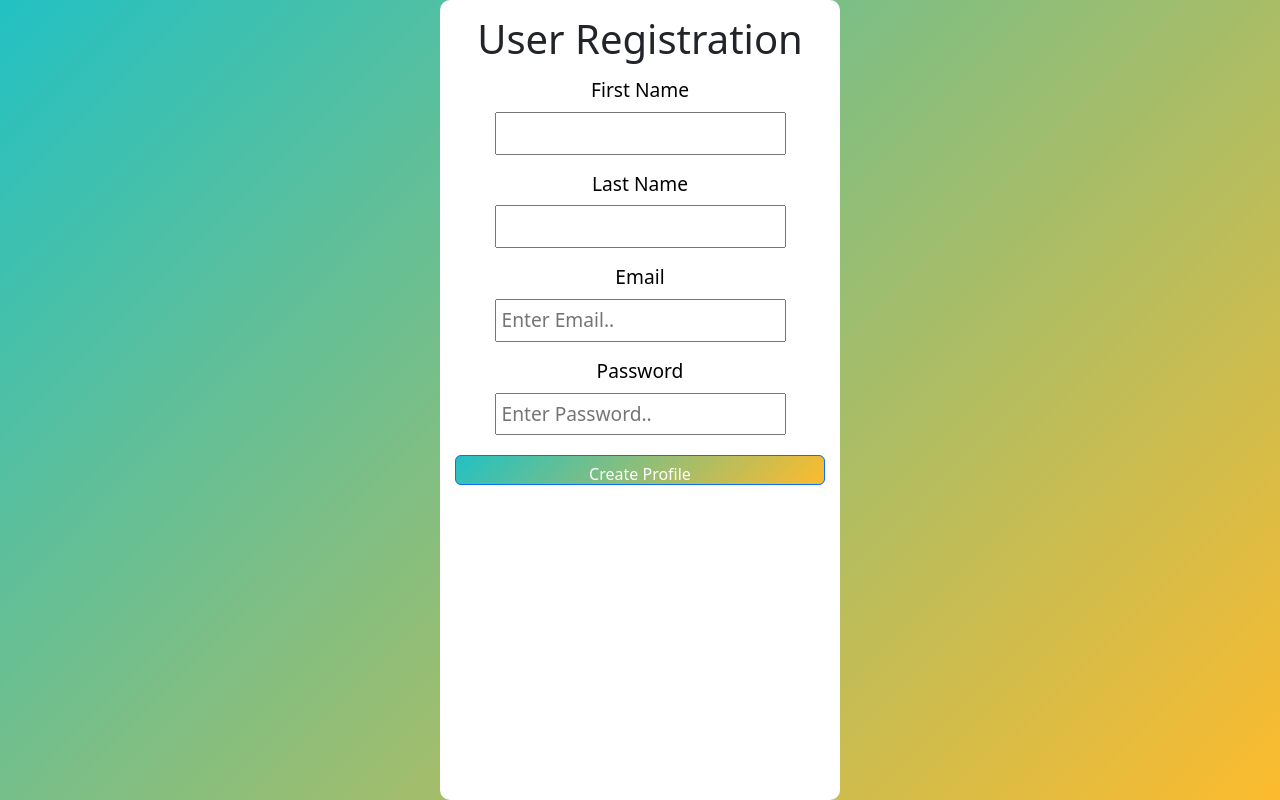
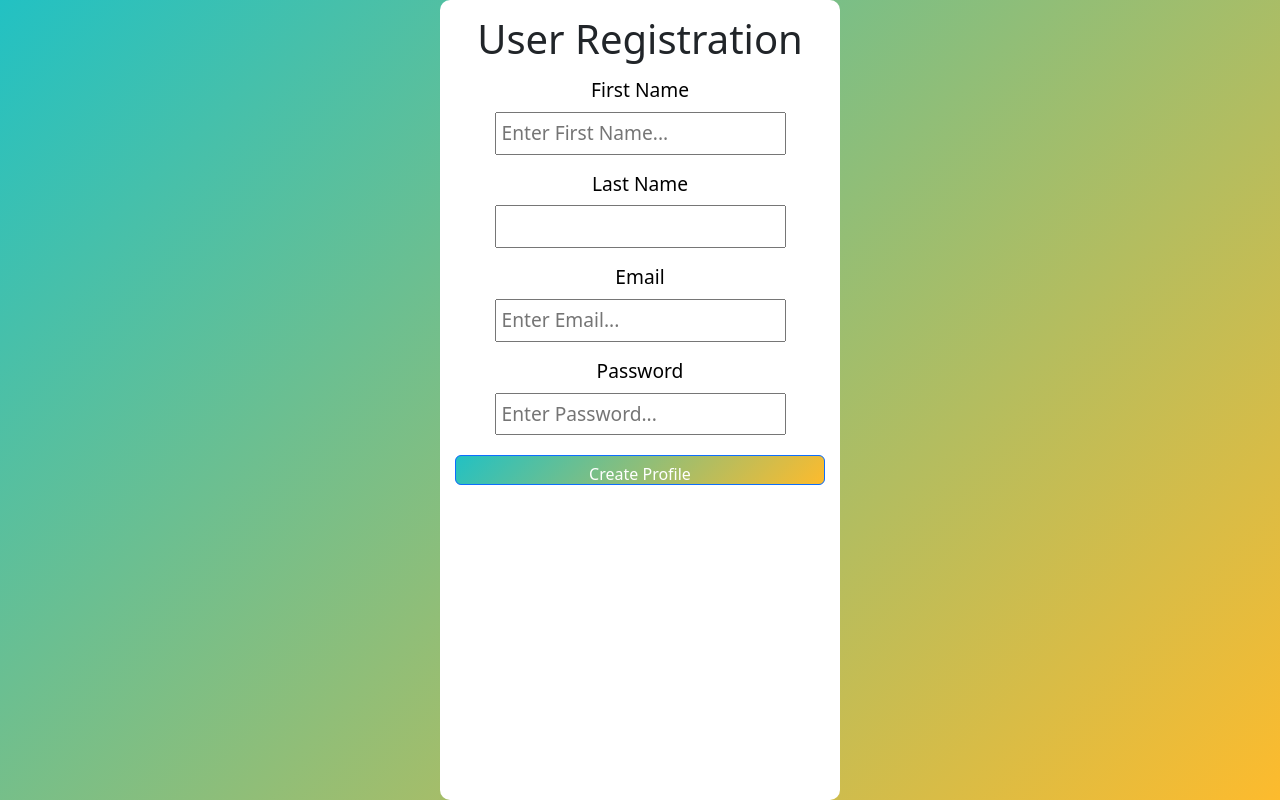
Before and after one commit to phamtoquyen/Language-Exchange-Matchmaker, a React (Create React App) app in the folder Frontend_JIA 2113 - Language Exchange Matchmaker/: page /Register in a window 1280 px wide. Built offline with nearby package versions, Linux system fonts and the light colour scheme.

Commit message:
Added a placeholder for first name in registration

```diff
--- a/Frontend_JIA 2113 - Language Exchange Matchmaker/src/Components/Registration.js
+++ b/Frontend_JIA 2113 - Language Exchange Matchmaker/src/Components/Registration.js
@@ -123,9 +123,10 @@ function Registration() {
         {/* Labels and inputs for form data */}
 
         <div className='form-group'>
-
         <label className="label">First Name</label>
-        <input onChange={handleFirstName} className="input"
+        <input
+        placeholder ="Enter First Name..."
+        onChange={handleFirstName} className="input"
           value={firstName} type="text" />
         </div>
 
@@ -138,7 +139,7 @@ function Registration() {
         <div className='form-group'>
         <label className="label">Email</label>
         <input
-        placeholder ="Enter Email.."
+        placeholder ="Enter Email..."
         onChange={handleEmail} className="input"
           value={email} type="email" />
         </div>
@@ -146,7 +147,7 @@ function Registration() {
         <div className='form-group'>
         <label className="label">Password</label>
         <input
-        placeholder ="Enter Password.."
+        placeholder ="Enter Password..."
         onChange={handlePassword} className="input"
           value={password} type="password" />
         </div>
```
